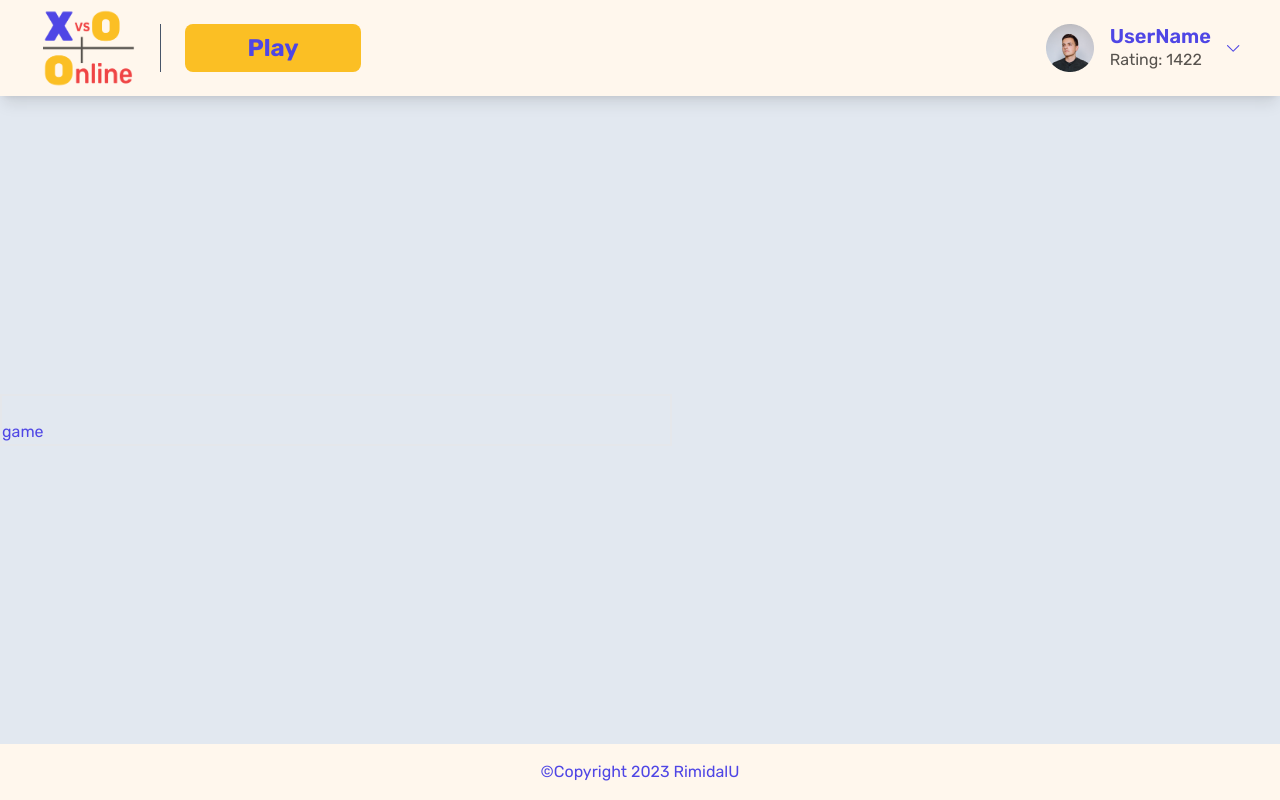
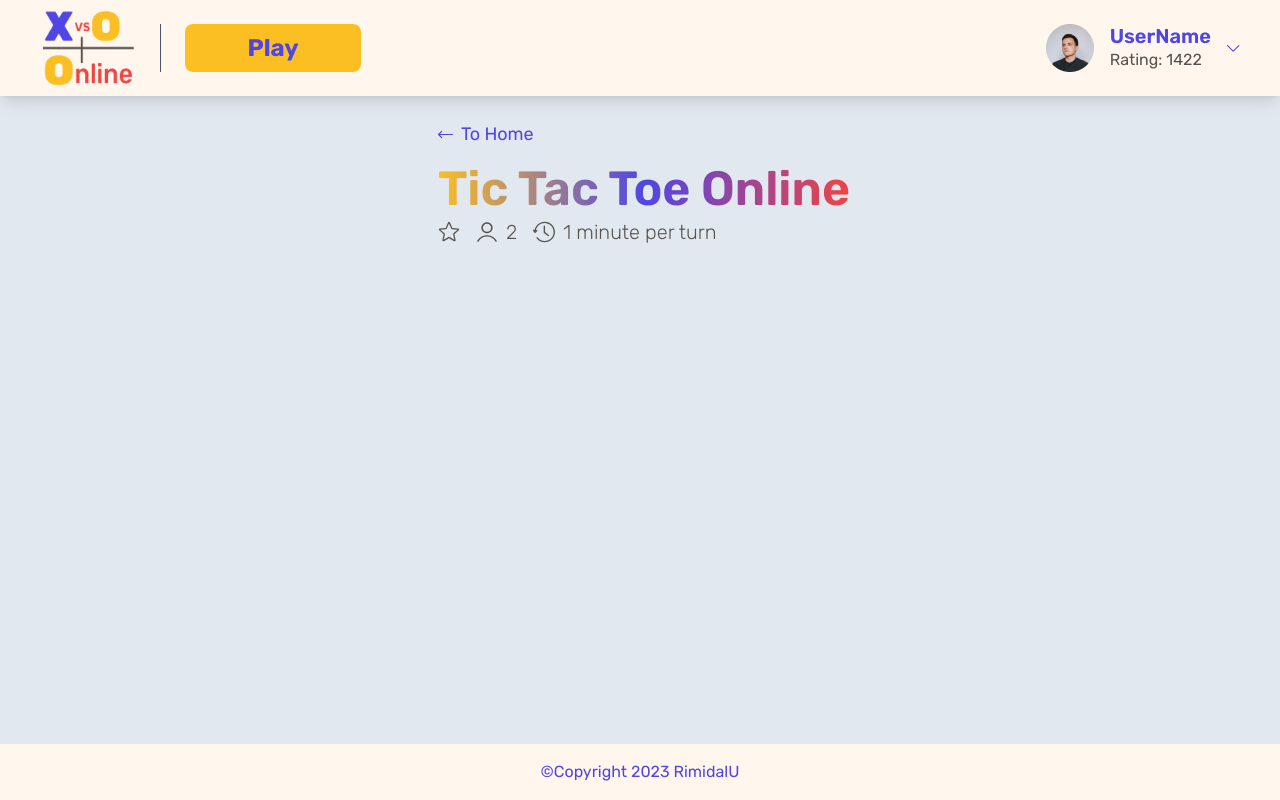
Before and after one commit to RimidalU/tic-tac-toe-online, a Next.js app: page / in a window 1280 px wide. Built offline with nearby package versions, Linux system fonts and the light colour scheme.

Commit message:
feat: implement game title component

```diff
--- /dev/null
+++ b/components/game/Game-title.tsx
@@ -0,0 +1,32 @@
+import Link from "next/link";
+
+import { ArrowLeftIcon } from "./icons/arrow-left-icon";
+import { TimerIcon } from "./icons/timer-icon";
+import { StarIcon } from "./icons/star-icon";
+import { UserIcon } from "./icons/user-icon";
+
+export function GameTitle() {
+  return (
+    <section className="pl-2">
+      <Link
+        href="#"
+        className="flex items-center gap-2 hover:text-indigo-400 text-lg pb-3"
+      >
+        <ArrowLeftIcon />
+        To Home
+      </Link>
+      <h1 className=" text-5xl font-semibold leading-tight bg-gradient-to-r from-amber-400 via-indigo-600 to-red-500 bg-clip-text text-transparent">
+        Tic Tac Toe Online
+      </h1>
+      <article className="flex items-center gap-4 text-xl font-light text-stone-600">
+        <StarIcon />
+        <div className="flex items-center gap-2">
+          <UserIcon />2
+        </div>
+        <div className="flex items-center gap-2">
+          <TimerIcon /> 1 minute per turn
+        </div>
+      </article>
+    </section>
+  );
+}
--- /dev/null
+++ b/components/game/icons/arrow-left-icon.tsx
@@ -0,0 +1,16 @@
+export function ArrowLeftIcon() {
+  return (
+    <svg
+      width="15"
+      height="15"
+      viewBox="0 0 12 12"
+      fill="none"
+      xmlns="http://www.w3.org/2000/svg"
+    >
+      <path
+        d="M11.5313 5.53125H1.60412L3.24859 3.89475C3.43208 3.71212 3.43278 3.41533 3.25016 3.23184C3.06753 3.04833 2.77072 3.04765 2.58723 3.23025L0.137915 5.66775C0.137751 5.66789 0.137634 5.66805 0.137493 5.66819C-0.0455302 5.85082 -0.0461161 6.14857 0.137446 6.3318C0.13761 6.33194 0.137728 6.33211 0.137868 6.33225L2.58718 8.76975C2.77065 8.95233 3.06746 8.95169 3.25011 8.76815C3.43274 8.58466 3.43203 8.28787 3.24854 8.10525L1.60412 6.46875H11.5313C11.7901 6.46875 12 6.25889 12 6C12 5.74111 11.7901 5.53125 11.5313 5.53125Z"
+        fill="currentColor"
+      />
+    </svg>
+  );
+}
--- /dev/null
+++ b/components/game/icons/star-icon.tsx
@@ -0,0 +1,16 @@
+export function StarIcon() {
+  return (
+    <svg
+      width="22"
+      height="22"
+      viewBox="0 0 12 13"
+      fill="none"
+      xmlns="http://www.w3.org/2000/svg"
+    >
+      <path
+        d="M2.68585 11.9999C2.55438 11.9999 2.42382 11.9588 2.3124 11.8783C2.10485 11.7279 2.00789 11.4693 2.06438 11.2198L2.83637 7.81919L0.218262 5.52317C0.0258136 5.35517 -0.0477051 5.08911 0.0313069 4.84566C0.110319 4.60267 0.32529 4.43064 0.579813 4.40711L4.04389 4.09262L5.41346 0.887553C5.51445 0.652073 5.74444 0.5 5.99997 0.5C6.2555 0.5 6.48548 0.652073 6.58647 0.887003L7.95604 4.09262L11.4196 4.40711C11.6746 4.43009 11.8896 4.60267 11.9686 4.84566C12.0476 5.08865 11.9746 5.35517 11.7821 5.52317L9.16402 7.81873L9.93601 11.2193C9.99259 11.4693 9.89554 11.7279 9.68808 11.8778C9.48107 12.0278 9.20504 12.0393 8.98704 11.9083L5.99997 10.1233L3.01289 11.9093C2.9119 11.9693 2.79938 11.9999 2.68585 11.9999ZM5.99997 9.35429C6.11349 9.35429 6.22592 9.38478 6.327 9.44475L9.14607 11.1308L8.41748 7.92118C8.36547 7.69275 8.44302 7.45425 8.61954 7.2997L11.0916 5.13168L7.821 4.83468C7.58552 4.81316 7.383 4.66512 7.29098 4.44813L5.99997 1.42352L4.70739 4.44859C4.61639 4.66411 4.41387 4.81215 4.17894 4.83367L0.907855 5.13067L3.37984 7.2987C3.55691 7.4537 3.63437 7.69174 3.5819 7.92072L2.85386 11.1303L5.67293 9.44475C5.77392 9.38478 5.88644 9.35429 5.99997 9.35429ZM4.01743 4.1546C4.01743 4.1546 4.01743 4.15515 4.01688 4.15561L4.01743 4.1546ZM7.98149 4.15314L7.98204 4.15415C7.98204 4.1536 7.98204 4.1536 7.98149 4.15314Z"
+        fill="currentColor"
+      />
+    </svg>
+  );
+}
--- /dev/null
+++ b/components/game/icons/timer-icon.tsx
@@ -0,0 +1,18 @@
+export function TimerIcon() {
+  return (
+    <svg
+      width="22"
+      height="22"
+      viewBox="0 0 12 12"
+      fill="none"
+      xmlns="http://www.w3.org/2000/svg"
+    >
+      <path
+        fill-rule="evenodd"
+        clip-rule="evenodd"
+        d="M0.828815 5.0625C1.28631 2.35612 3.63025 0.375 6.37506 0.375C9.48175 0.375 12.0001 2.89331 12.0001 6C12.0001 9.10669 9.48175 11.625 6.37506 11.625C4.62419 11.6537 2.96969 10.8247 1.94444 9.405C1.82425 9.23625 1.86381 9.00206 2.03256 8.88188C2.20131 8.76169 2.4355 8.80125 2.55569 8.97C3.44106 10.191 4.86719 10.9024 6.37506 10.875C8.76588 10.8754 10.8042 9.14175 11.1876 6.78187C11.6194 4.12425 9.81494 1.62 7.1575 1.18819C4.50006 0.756375 1.99563 2.5605 1.56381 5.21812L1.79631 4.98375C1.94275 4.83731 2.1805 4.83731 2.32694 4.98375C2.47338 5.13019 2.47338 5.36794 2.32694 5.51437L1.38944 6.45187C1.3195 6.52238 1.22444 6.56213 1.12506 6.5625H1.08756C0.976002 6.55069 0.875502 6.48938 0.813815 6.39563L0.0638148 5.27063C-0.0522477 5.09869 -0.00687274 4.86544 0.165065 4.74937C0.337002 4.63331 0.570252 4.67869 0.686315 4.85063L0.828815 5.0625ZM8.19569 8.17688L5.94569 6.48938C5.86469 6.42413 5.81256 6.312 5.81256 6.1875V2.8125C5.81256 2.60531 5.98037 2.4375 6.18756 2.4375C6.39475 2.4375 6.56256 2.60531 6.56256 2.8125V6L8.64569 7.57687C8.81144 7.70119 8.845 7.93612 8.72069 8.10187C8.59637 8.26762 8.36144 8.30119 8.19569 8.17688Z"
+        fill="currentColor"
+      />
+    </svg>
+  );
+}
--- /dev/null
+++ b/components/game/icons/user-icon.tsx
@@ -0,0 +1,20 @@
+export function UserIcon() {
+  return (
+    <svg
+      width="22"
+      height="22"
+      viewBox="0 0 12 12"
+      fill="none"
+      xmlns="http://www.w3.org/2000/svg"
+    >
+      <path
+        d="M9.06015 3.67304C9.06015 2.01291 7.68956 0.666504 5.99962 0.666504C4.30967 0.666504 2.93908 2.01291 2.93908 3.67304C2.93908 5.33317 4.30967 6.67958 5.99962 6.67958C7.68956 6.67958 9.06015 5.33317 9.06015 3.67304ZM3.73748 3.67304C3.73748 2.44428 4.74879 1.45082 5.99962 1.45082C7.25044 1.45082 8.26175 2.44428 8.26175 3.67304C8.26175 4.9018 7.25044 5.89526 5.99962 5.89526C4.74879 5.89526 3.73748 4.9018 3.73748 3.67304Z"
+        fill="currentColor"
+      />
+      <path
+        d="M0.876546 11.2809C0.943079 11.3201 1.00961 11.3332 1.07615 11.3332C1.20921 11.3332 1.35559 11.2678 1.42212 11.1371C2.35359 9.51618 4.11007 8.50964 5.99962 8.50964C7.88916 8.50964 9.64565 9.51618 10.5904 11.1371C10.6969 11.3201 10.9497 11.3855 11.136 11.2809C11.3223 11.1763 11.3888 10.9279 11.2824 10.7449C10.2045 8.88873 8.18191 7.72533 5.99962 7.72533C3.81732 7.72533 1.79471 8.88873 0.716866 10.7449C0.610412 10.9279 0.676946 11.1763 0.876546 11.2809Z"
+        fill="currentColor"
+      />
+    </svg>
+  );
+}
--- /dev/null
+++ b/components/game/index.ts
@@ -0,0 +1 @@
+export { GameTitle } from "./Game-title";
--- a/pages/index.tsx
+++ b/pages/index.tsx
@@ -1,11 +1,14 @@
 import { Footer } from "../components/footer";
+import { GameTitle } from "../components/game";
 import { Header } from "../components/header";
 
 function HomePage() {
   return (
     <div className="max-w-7xl mx-auto min-h-screen flex flex-col justify-between">
       <Header />
-      <main className="pt-6 max-w-2xl border-2">game</main>
+      <main className="pt-6 max-w-2xl flex-1 mx-auto">
+        <GameTitle />
+      </main>
       <Footer />
     </div>
   );
```
